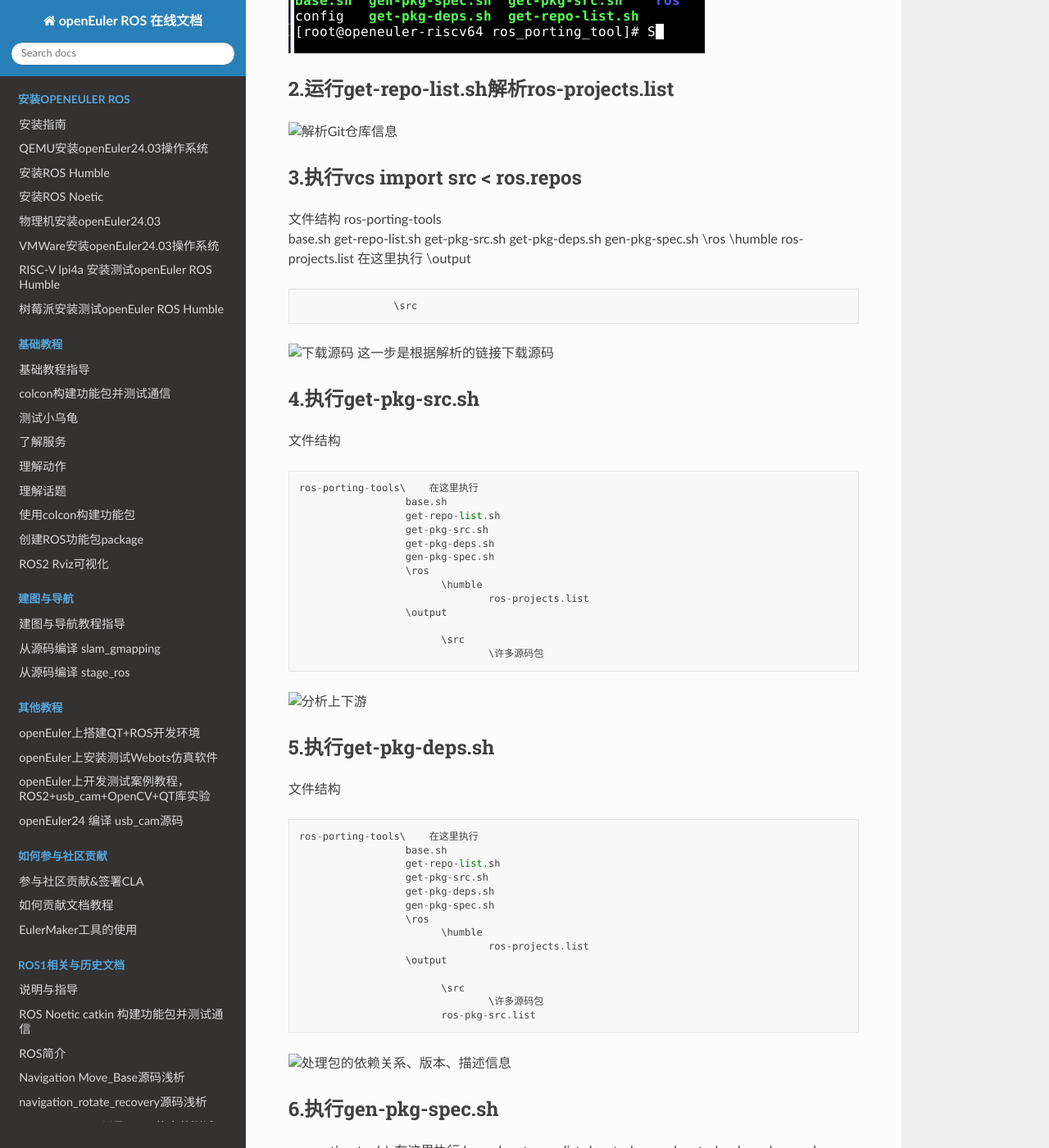
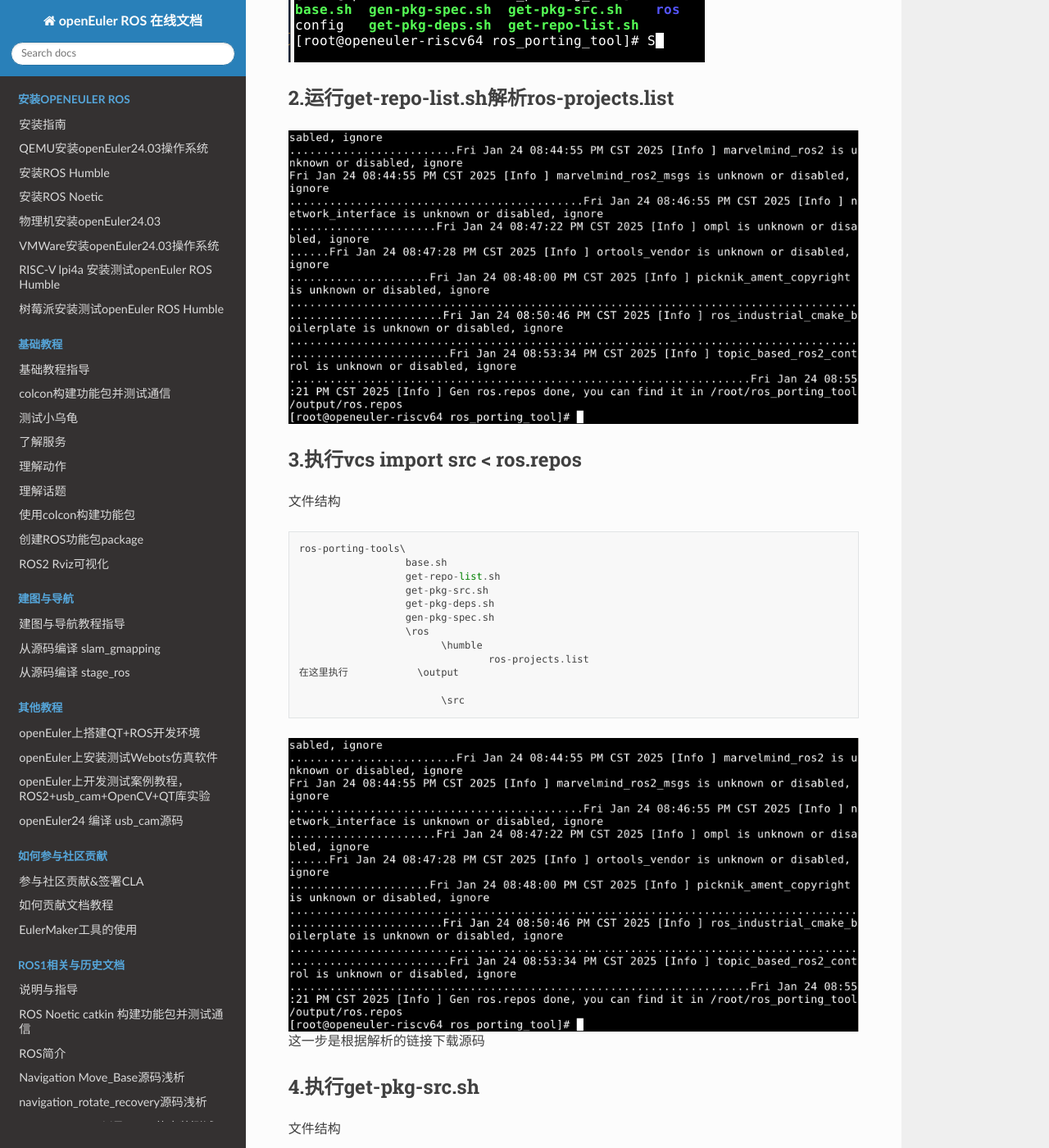
Before and after one commit to openeuler-mirror/ros, a Sphinx documentation site: the page built from docs/source/how-to-contribute/ros_porting_tools.md, in a window 1280 px wide and 1400 px high, scrolled down 3604 px. Shown: the whole window at 82% size. Built offline with Sphinx 7.4.7 and the Read the Docs theme 3.1.0, drawn with Linux system fonts in a browser that asks for light colours; pages that are not in the unit, such as notebooks, are missing from menus; some of the changed text lies outside the part shown.

Commit message:
如何使用ros-porting-tool

````diff
--- a/docs/source/how-to-contribute/ros_porting_tools.md
+++ b/docs/source/how-to-contribute/ros_porting_tools.md
@@ -102,7 +102,7 @@
 
 
 
-### gen-pkg-spec.sh
+# gen-pkg-spec.sh
 准备工作：首先通过 prepare() 函数进行初始化，确保所有必要的文件和目录存在。
 为每个包生成 spec 文件：通过读取 ROS 包列表，脚本逐个处理包的依赖关系、版本、描述信息等，最终生成 spec 文件。
 包修复：如果某个包有特殊的修复要求（如通过 source.fix 或 prep.fix 文件），则会将这些修复应用到 spec 文件中。
@@ -127,10 +127,11 @@
 ![文件结构](./image/Screenshot_2025-01-24_12-36-08.png)
 
 ## 2.运行get-repo-list.sh解析ros-projects.list
-![解析Git仓库信息](./iamge/Screenshot_2025-01-24_12-59-59.png)
+![解析Git仓库信息](./image/Screenshot_2025-01-24_12-59-59.png)
 
 ## 3.执行vcs import src < ros.repos
 文件结构
+```
 ros-porting-tools\
 		  base.sh
 		  get-repo-list.sh
@@ -143,7 +144,8 @@
 在这里执行	    \output
 
 		  	\src
-![下载源码](./iamge/Screenshot_2025-01-24_12-59-59.png)
+```
+![下载源码](./image/Screenshot_2025-01-24_12-59-59.png)
 这一步是根据解析的链接下载源码
 
 ## 4.执行get-pkg-src.sh
@@ -163,7 +165,7 @@
 		  	\src
 		  		\许多源码包
 ```
-![分析上下游](./iamge/截图%202025-01-25%2014-19-20.png)
+![分析上下游](./image/截图%202025-01-25%2014-19-20.png)
 
 ## 5.执行get-pkg-deps.sh
 文件结构
@@ -186,6 +188,7 @@
 ![处理包的依赖关系、版本、描述信息](./image/截图%202025-01-25%2014-32-07.png)
 
 ## 6.执行gen-pkg-spec.sh
+```
 ros-porting-tools\    在这里执行
 		  base.sh
 		  get-repo-list.sh
@@ -201,7 +204,8 @@
 		  		\许多源码包
 			ros-pkg-src.list
 			\deps
-![打包](./iamge/截图%202025-01-25%2014-43-10.png)
+```
+![打包](./image/截图%202025-01-25%2014-43-10.png)
 部分源码包可以打包成功
 
 ## 7.上传tar包和spec到对应的ros仓库
````
